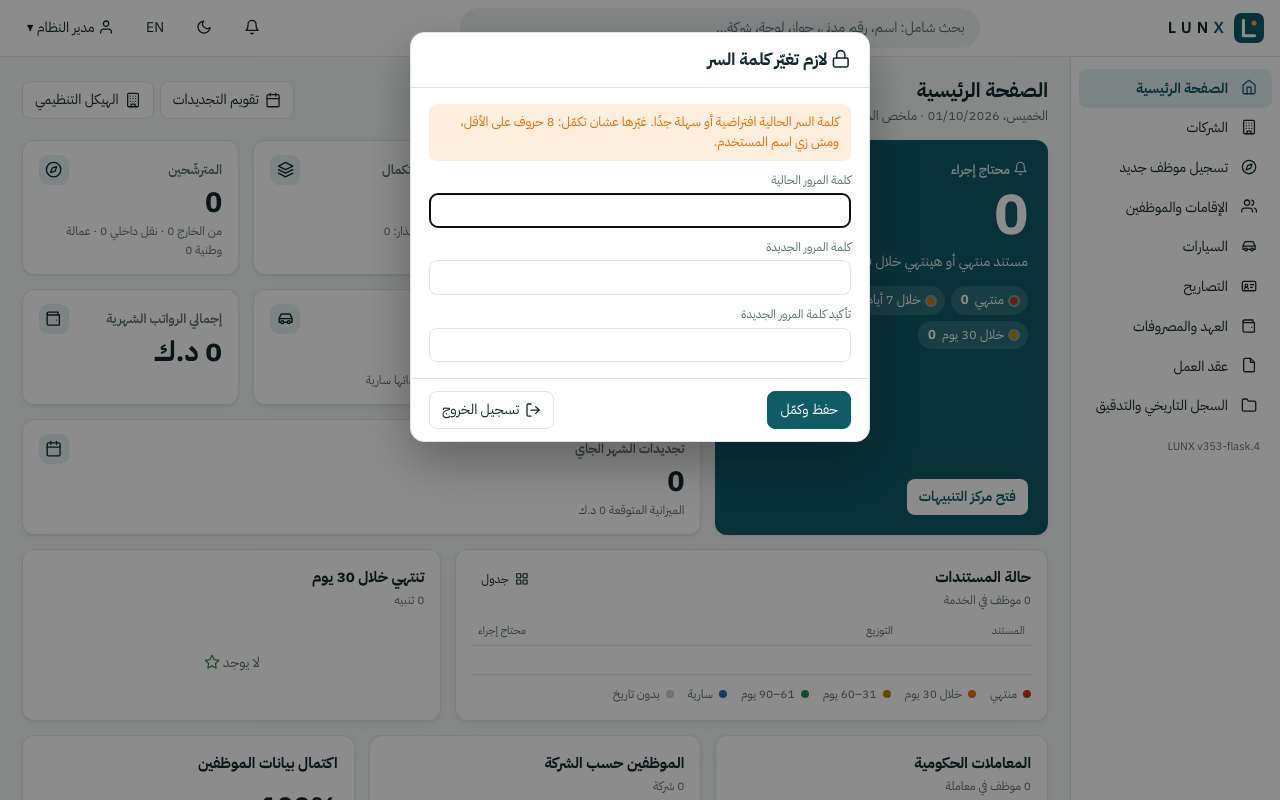
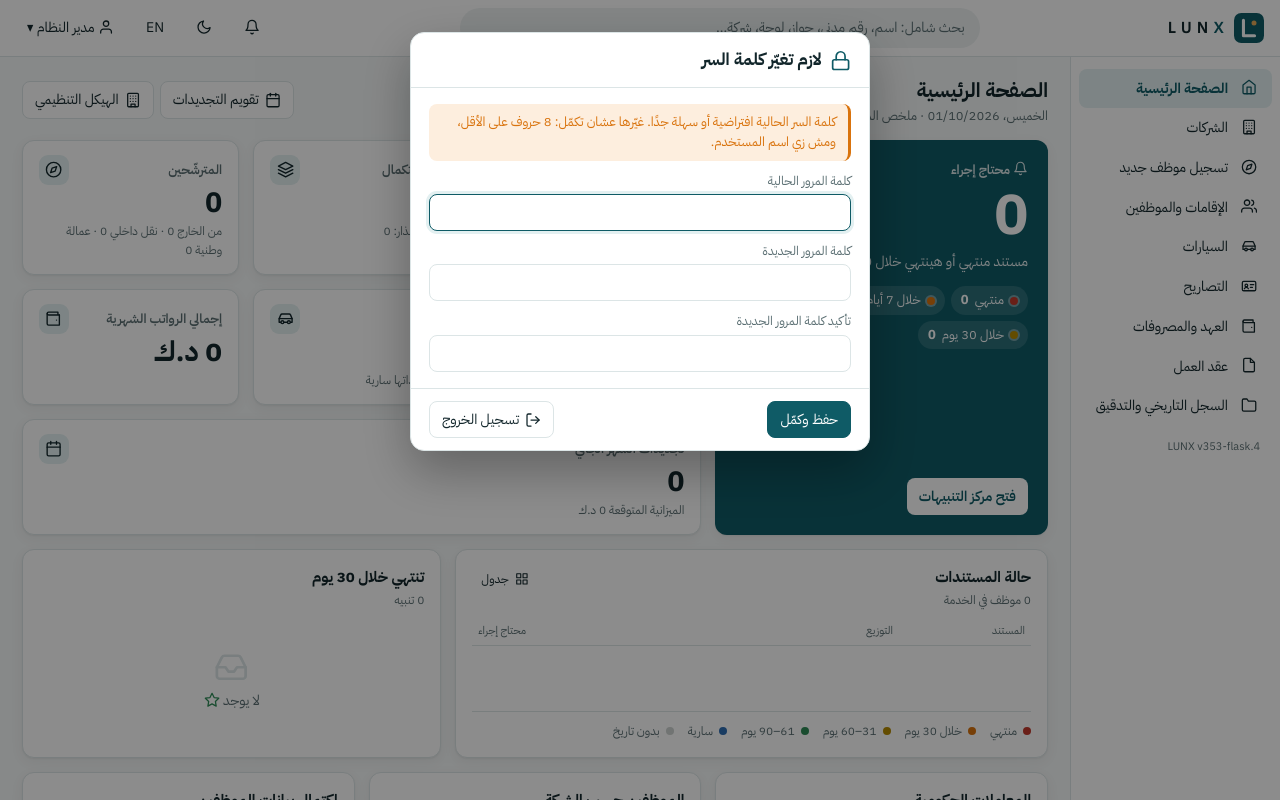
Before and after one commit to Veeco13/Admin, a Flask app: page / in a window 1280 px wide. Run offline with Flask 3, Linux system fonts and the light colour scheme; the visitor is signed in with stand-in values (Sample User, id 1); data comes from the database, SQL or seed files in the repository; data that the repository does not hold is empty; some libraries are stand-ins or nearby versions.

Commit message:
LUNX identity, phase 3: polish tables, dialogs, forms and printed report header
Looks only; no behaviour or data changes.

- Tables: zebra rows, tabular figures, clearer header and totals row,
  an icon on empty states, one size for status chips.
- Dialogs: header and footer stay put while the body scrolls; footer
  buttons get a fixed order through CSS (primary first, cancel/close
  last, destructive actions isolated next to close).
- Forms: visible focus ring in the brand colour, one control height,
  read-only and disabled fields clearly marked.
- Toasts carry an icon and a fixed colour per kind.
- Printed reports: cleaner header, equal summary boxes, light table
  header and totals that print well in black and white; negative
  balances keep the minus sign in front.

Co-Authored-By: Claude Opus 5.5 <noreply@anthropic.com>

```diff
--- a/static/app.css
+++ b/static/app.css
@@ -575,3 +575,67 @@ table.ex-matrix td.ex-cc { padding-inline-start: 26px; }
 a.pc-link { color: inherit; text-decoration: none; border-bottom: 1px dashed var(--muted); }
 a.pc-link:hover { color: var(--primary); border-bottom-color: var(--primary); }
 @media (max-width: 760px) { .pc-top { grid-template-columns: 1fr; } }
+
+/* =====================================================================
+   هوية LUNX — المرحلة 3: تلميع الجداول والنوافذ والنماذج (شكل بس — نفس العناصر ونفس الشغل)
+   ===================================================================== */
+/* ---------- التركيز بالكيبورد: إطار بلون الهوية على أي عنصر واقف عليه ---------- */
+.btn:focus-visible, .tb-btn:focus-visible, .tabs button:focus-visible, .navrail button:focus-visible, .chip.clickable:focus-visible,
+a:focus-visible, summary:focus-visible, input[type="checkbox"]:focus-visible, input[type="radio"]:focus-visible { outline: 2px solid var(--primary); outline-offset: 2px; }
+.filters input:focus, .filters select:focus, .form input:focus, .form select:focus, .form textarea:focus,
+table.data input:focus, table.data select:focus, .modal-body input[type="search"]:focus, .modal-body input[type="date"]:focus {
+  outline: none; border-color: var(--primary); box-shadow: 0 0 0 3px var(--primary-soft);
+}
+input[type="checkbox"], input[type="radio"] { accent-color: var(--primary); }
+
+/* ---------- الخانات: ارتفاع واحد، والمقفولة واضحة إنها للعرض ---------- */
+.btn { min-height: 37px; }
+.btn.sm { min-height: 0; }
+.filters input:not([type="checkbox"]):not([type="radio"]), .filters select,
+.form input:not([type="checkbox"]):not([type="radio"]):not([type="file"]):not([type="range"]), .form select { height: 37px; }
+.form textarea { line-height: 1.5; }
+.form label { font-size: 12.5px; }
+.form input, .form select, .form textarea, .filters input, .filters select { color: var(--text); font-size: 13.5px; transition: border-color .12s, box-shadow .12s; }
+.form input:disabled, .form select:disabled, .form textarea:disabled, .form input[readonly], .filters input:disabled, .filters select:disabled {
+  background: var(--grey-soft); color: var(--muted); cursor: not-allowed; border-style: dashed;
+}
+.form label > .small, .form label > small { font-size: 11.5px; line-height: 1.45; color: var(--muted); }
+.form h4, .cu-h { display: flex; align-items: center; gap: 6px; font-size: 13.5px; font-weight: 700; color: var(--primary); }
+.cu-h { margin: 16px 0 8px; }
+
+/* ---------- الجداول: سطور متبادلة، أرقام متراصة، رأس وإجمالي أوضح ---------- */
+table.data { font-variant-numeric: tabular-nums; }
+table.data th { color: var(--text); font-weight: 700; font-size: 12.5px; border-bottom: 2px solid var(--primary); }
+table.data tbody tr:where(:nth-child(even)) td { background: color-mix(in srgb, var(--surface-2) 45%, var(--surface)); }
+table.data tbody tr:last-child td { border-bottom: 0; }
+table.data tfoot td { padding: 8px 10px; font-weight: 700; background: var(--surface-2); border-top: 2px solid var(--border); }
+table.data td.empty, .empty { padding: 28px 16px; line-height: 1.6; }
+.empty .ic-empty { display: block; margin: 0 auto 6px; font-size: 30px; line-height: 1; color: var(--border); }
+:root[data-theme="dark"] .empty .ic-empty { color: var(--muted); }
+/* الشارات (الحالات): مقاس وارتفاع واحد في كل الشاشات */
+.chip, .pill { display: inline-flex; align-items: center; gap: 4px; min-height: 22px; padding: 1px 9px; font-size: 12px; line-height: 1.5; border-radius: 999px; white-space: nowrap; }
+
+/* ---------- النوافذ: رأس موحد، المحتوى هو اللي بيتحرك، وترتيب أزرار ثابت ---------- */
+.modal { display: flex; flex-direction: column; max-height: 92vh; }
+.modal-body { flex: 1 1 auto; min-height: 0; max-height: none; }
+.modal-head { flex: none; }
+.modal-head h2 { display: flex; align-items: center; gap: 8px; min-width: 0; }
+.modal-head h2 > .ic { flex: none; width: 1.25em; height: 1.25em; color: var(--primary); }
+.modal-head > [data-close] { flex: none; width: 34px; height: 34px; min-height: 0; padding: 0; justify-content: center; color: var(--muted); border-radius: 8px; }
+.modal-head > [data-close]:hover { color: var(--text); }
+/* الفوتر: الرئيسي أول واحد، «إلغاء / إغلاق» آخر واحد، والخطر (حذف) معزول جنب الإغلاق */
+.modal-foot { flex: none; justify-content: flex-start; align-items: center; }
+.modal-foot > .btn.primary, .modal-foot > .btn.danger.solid { order: -1; }
+.modal-foot > [data-close] { order: 10; margin-inline-start: auto; }
+.modal-foot > .btn.danger:not(.solid) { order: 9; margin-inline-start: auto; }
+.modal-foot:has(> .btn.danger:not(.solid)) > [data-close], .modal-foot:has(> .spacer) > [data-close], .modal-foot > .btn.primary[data-close] { margin-inline-start: 0; }
+.modal-foot:has(> .spacer) > .btn.danger:not(.solid) { margin-inline-start: 0; }
+.modal-foot > .btn.primary[data-close] { order: -1; }
+.pdf-frame { height: min(78vh, calc(92vh - 150px)); }
+.notice { border-inline-start: 3px solid currentColor; }
+
+/* ---------- رسائل «تم الحفظ» والأخطاء: أيقونة ولون ثابت ---------- */
+#toast { display: flex; align-items: center; gap: 8px; background: var(--text); color: var(--surface); box-shadow: 0 8px 24px rgba(0,0,0,.22); font-weight: 500; }
+#toast .ic { flex: none; width: 1.3em; height: 1.3em; }
+#toast.ok { background: #1f7a4d; color: #fff; }
+#toast.err { background: #b3261e; color: #fff; }
--- a/static/js/core.js
+++ b/static/js/core.js
@@ -493,6 +493,7 @@ let toastTimer;
 function toast(msg, kind = '') {
   const el = $('#toast');
   el.textContent = t(msg);
+  el.insertAdjacentHTML('afterbegin', icon(kind === 'ok' ? 'check-circle' : kind === 'err' ? 'alert' : 'info'));
   el.className = 'show ' + kind;
   clearTimeout(toastTimer);
   toastTimer = setTimeout(() => { el.className = ''; }, 3200);
@@ -504,7 +505,7 @@ function openModal({ title, body, foot = '', size = '', onClose }) {
   const ov = document.createElement('div');
   ov.className = 'overlay';
   ov.innerHTML = `<div class="modal ${size}" role="dialog">
-    <div class="modal-head"><h2>${title}</h2><button class="btn ghost" data-close>✕</button></div>
+    <div class="modal-head"><h2>${title}</h2><button class="btn ghost" data-close aria-label="${esc(t('إغلاق'))}" title="${esc(t('إغلاق'))}">✕</button></div>
     <div class="modal-body">${body}</div>
     ${foot ? `<div class="modal-foot">${foot}</div>` : ''}</div>`;
   root.appendChild(ov);
@@ -749,23 +750,23 @@ const REPORT_CSS = `
   .toolbar button.primary{background:#fff;color:#0b4650;font-weight:600} .toolbar .sp{flex:1} .toolbar small{opacity:.75}
   .sheet{background:#fff;margin:14px auto;padding:12mm 10mm;box-shadow:0 2px 14px rgba(0,0,0,.14)}
   .sheet.land{width:297mm} .sheet.port{width:210mm}
-  .rpt-head{display:grid;grid-template-columns:1fr auto 1fr;align-items:center;gap:14px;padding-bottom:10px;border-bottom:2px solid var(--head)}
+  .rpt-head{display:grid;grid-template-columns:1fr auto 1fr;align-items:center;gap:16px;padding-bottom:9px;border-bottom:2.5px solid var(--head);box-shadow:0 2.5px 0 #fff,0 3.5px 0 var(--line)}
   .rpt-brand{display:flex;align-items:center;gap:10px;min-width:0}
   .rpt-brand img{height:54px;max-width:130px;object-fit:contain}
   .rpt-brand .mark{width:46px;height:46px;border-radius:8px;background:var(--head);color:#fff;display:grid;place-items:center;font-weight:800;font-size:20px}
   .rpt-brand .ar{font-size:14px;font-weight:700;line-height:1.3} .rpt-brand .en{font-size:9.5px;color:var(--muted);direction:ltr;unicode-bidi:plaintext}
-  .rpt-title{text-align:center} .rpt-title h1{margin:0;font-size:18px} .rpt-title .sub{color:var(--muted);font-size:11px;margin-top:3px}
-  .rpt-meta{justify-self:end;border-collapse:collapse;font-size:9.5px}
+  .rpt-title{text-align:center} .rpt-title h1{margin:0;font-size:18px;line-height:1.35} .rpt-title .sub{color:var(--head);font-size:11px;font-weight:600;margin-top:2px}
+  .rpt-meta{justify-self:end;border-collapse:collapse;font-size:9.5px;border-inline-start:2px solid var(--line);margin-inline-start:6px} .rpt-meta th{padding-inline-start:10px!important}
   .rpt-meta th{color:var(--muted);font-weight:500;text-align:start;padding:1px 0;padding-inline-end:10px;white-space:nowrap} .rpt-meta td{font-weight:600;padding:1px 0;white-space:nowrap}
   .rpt-criteria{margin:9px 0 8px;padding:6px 10px;background:var(--band);border-inline-start:3px solid var(--head);font-size:9.5px;line-height:1.6}
   .rpt-criteria b{color:var(--head)}
-  .rpt-summary{display:grid;grid-template-columns:repeat(auto-fit,minmax(105px,1fr));gap:8px;margin:0 0 10px}
-  .rpt-summary div{border:1px solid var(--line);border-top:3px solid var(--head);border-radius:3px;padding:5px 9px}
-  .rpt-summary b{display:block;font-size:15px;line-height:1.3} .rpt-summary span{color:var(--muted);font-size:9px}
+  .rpt-summary{display:grid;grid-auto-flow:column;grid-auto-columns:minmax(0,1fr);gap:8px;margin:0 0 10px}
+  .rpt-summary div{border:1px solid var(--line);border-top:3px solid var(--head);border-radius:3px;padding:6px 9px;min-height:42px;display:flex;flex-direction:column;justify-content:center}
+  .rpt-summary b{display:block;font-size:15px;line-height:1.3;font-variant-numeric:tabular-nums} .rpt-summary span{color:var(--muted);font-size:9px}
   .ic{display:inline-block;width:1.15em;height:1.15em;vertical-align:-.2em;fill:none;stroke:currentColor;stroke-width:1.9;stroke-linecap:round;stroke-linejoin:round}
   .ic-kw{width:1.5em;height:1em;vertical-align:-.12em;stroke:none} .ic-t-ok{color:#1a7f4b} .ic-t-warn{color:#b26a00} .ic-t-bad{color:#b3261e} .toolbar .ic{color:inherit}
   table.rpt{width:100%;border-collapse:collapse;font-size:9.8px}
-  table.rpt thead th{background:var(--head);color:#fff;font-weight:600;text-align:center;padding:6px 5px;border:1px solid var(--head);vertical-align:middle}
+  table.rpt thead th{background:var(--band);color:var(--ink);font-weight:700;text-align:center;padding:6px 5px;border:1px solid var(--line);border-top:2px solid var(--head);border-bottom:1.5px solid var(--head);vertical-align:middle}
   table.rpt td{padding:4px 5px;border:1px solid var(--line);vertical-align:middle;text-align:center}
   table.rpt tr{break-inside:avoid} table.rpt tr.z td{background:var(--zebra)}
   table.rpt td.num,table.rpt th.num{text-align:center;font-variant-numeric:tabular-nums;white-space:nowrap} table.rpt td.idx{color:var(--muted);width:28px}
@@ -775,7 +776,7 @@ const REPORT_CSS = `
   table.rpt tr.grp small{color:var(--muted);font-weight:500;font-size:9.5px;float:left;margin-inline-start:12px;unicode-bidi:isolate}
   [dir=ltr] table.rpt tr.grp small{float:right}
   table.rpt tr.sub td{font-weight:600;background:#fbfcfb;border-bottom:1.5px solid var(--line)}
-  table.rpt tfoot td{font-weight:700;background:var(--band);border-top:2px solid var(--head);padding:6px 5px}
+  table.rpt tfoot td{font-weight:700;background:var(--band);border-top:2px solid var(--head);border-bottom:2px solid var(--head);padding:6px 5px}
   .pill{display:inline-block;padding:0 5px;border-radius:3px;white-space:nowrap}
   .t-expired{background:#fbe7e5;color:#b3261e}.t-d30{background:#fdeede;color:#b35c00}.t-d60{background:#fbf3d6;color:#7a5d00}.t-d90{background:#e2f3e9;color:#1e6b43}.t-ok,.t-none{background:none;color:inherit}
   .rpt-sign{display:grid;grid-template-columns:repeat(3,1fr);gap:28px;margin-top:30px;break-inside:avoid}
--- a/static/js/custody_reports.js
+++ b/static/js/custody_reports.js
@@ -19,7 +19,7 @@ const cuIssuer = () => IDX.company[custodySettings().issuerCompanyId] || null;
 const cuAr = (a, b) => String(a || '').localeCompare(String(b || ''), 'ar');
 const cuMoney = v => rptNum(Math.round((Number(v) || 0) * 1000) / 1000);
 /** الرصيد: السالب (مستحق للمستلم) بالأحمر */
-const cuBal = v => (v < -0.0005 ? `<span style="color:#b3261e">${cuMoney(v)}</span>` : cuMoney(v));
+const cuBal = v => (v < -0.0005 ? `<span dir="ltr" style="color:#b3261e;unicode-bidi:isolate">${cuMoney(v)}</span>` : cuMoney(v));
 const cuPeriod = (from, to) => (from || to ? `${from ? fmtDate(from) : '…'} — ${to ? fmtDate(to) : '…'}` : t('كل الفترات'));
 /** العهد اللي فيها فلوس اتحركت: اتصرفت أو اتقفلت (مش الملغاة ولا الطلبات اللي لسه ماتصرفتش) */
 function cuLive() { return custodiesInView().filter(c => c.status !== 'cancelled' && c.status !== 'requested'); }
--- a/static/js/icons.js
+++ b/static/js/icons.js
@@ -85,6 +85,8 @@ const ICONS = {
   cap: '<path d="M22 9L12 4 2 9l10 5 10-5z"/><path d="M6 11.5V16c0 1.5 2.7 3 6 3s6-1.5 6-3v-4.5"/><line x1="22" y1="9" x2="22" y2="15"/>',
   star: '<polygon points="12 2 15.09 8.26 22 9.27 17 14.14 18.18 21.02 12 17.77 5.82 21.02 7 14.14 2 9.27 8.91 8.26 12 2"/>',
   dot: '<circle cx="12" cy="12" r="6" fill="currentColor" stroke="none"/>',
+  info: '<circle cx="12" cy="12" r="10"/><line x1="12" y1="16" x2="12" y2="12"/><line x1="12" y1="8" x2="12.01" y2="8"/>',
+  inbox: '<polyline points="22 12 16 12 14 15 10 15 8 12 2 12"/><path d="M5.45 5.11L2 12v6a2 2 0 0 0 2 2h16a2 2 0 0 0 2-2v-6l-3.45-6.89A2 2 0 0 0 16.76 4H7.24a2 2 0 0 0-1.79 1.11z"/>',
 };
 
 // الإيموجي ← [الأيقونة، اللون (ok أخضر / warn برتقالي / bad أحمر / accent / وألوان النقط)] — اللون مابيتطبقش جوه الأزرار والشارات
@@ -136,6 +138,10 @@ function iconize(root) {
   const nodes = [];
   while (walker.nextNode()) nodes.push(walker.currentNode);
   nodes.forEach(iconizeText);
+  // الحالة الفاضية («لا توجد بيانات»…): أيقونة فوق السطر
+  (root.matches('.empty') ? [root] : []).concat([...root.querySelectorAll('.empty')]).forEach(el => {
+    if (el.textContent.trim() && !el.querySelector('.ic-empty')) el.insertAdjacentHTML('afterbegin', `<span class="ic-empty" aria-hidden="true">${icon('inbox')}</span>`);
+  });
 }
 function iconizeText(n) {
   if (!n || n.nodeType !== 3) return;
```
Also changed, not shown: SYSTEM.md (+6 -1 lines).
